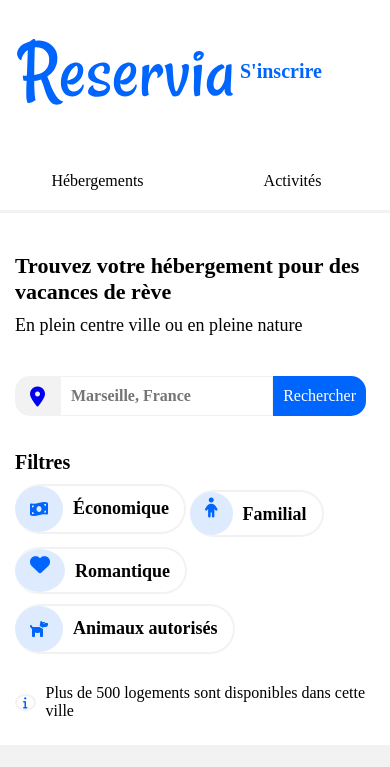
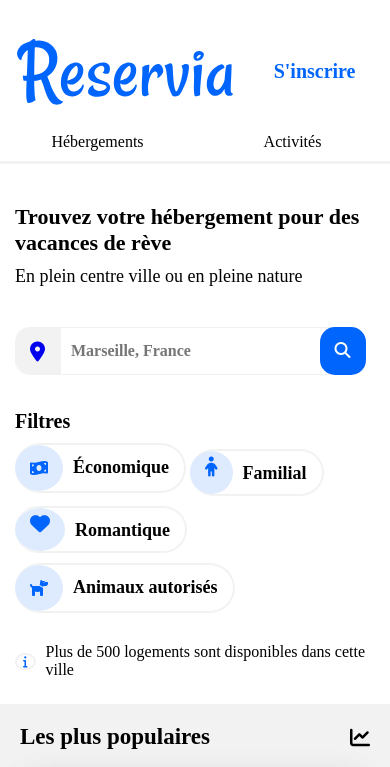
Before and after one commit to nartrix/DanieloDimitri_2_25032021, a plain HTML site: page index.html in a window 390 px wide. Shown: the top 767 px of the page. Drawn offline with Linux system fonts and the light colour scheme; a web font is replaced by a local one.

Commit message:
fix:style: correct margin and add icon btn location

```diff
--- a/index.html
+++ b/index.html
@@ -45,6 +45,7 @@
                     </a>
                     <input  class="text-location" type="text" placeholder="Marseille, France">
                     <button class="btn-search" type="submit">Rechercher</button>
+                    <button class="btn-search-mobile" type="submit"><i class="fas fa-search"></i></button>
                 </div>
             </div>
 
--- a/style.css
+++ b/style.css
@@ -173,6 +173,10 @@
 .btn-search:hover {
     border: none;
     color: #F2F2F2;
+}
+
+.btn-search-mobile {
+    display: none;
 }
 
 /* FILTER */
@@ -522,13 +526,14 @@ footer {
 
 .footer-content {
     display: flex;
+    justify-content: space-between;
+    width: 80%;
 }
 
 .footer-items {
     list-style: none;
     display: flex;
     flex-direction: column;
-    width: 100%;
     margin-top: 40px;
     margin-bottom: 40px;
 }
@@ -567,13 +572,13 @@ footer {
     }
 
     .logo {
-        width: 50%;
         margin-top: 20px;
         margin-left: 15px;
     }
 
+
     .signup-nav {
-        margin-left: 20px;
+        width: 65%;
         display: flex;
         justify-content: flex-end;
     }
@@ -599,15 +604,22 @@ footer {
     .item-menu {
         width: 50%;
         border-bottom: 3px #F2F2F2 solid;
-        padding-bottom: 20px;
+        padding: 0;
         margin: 0;
+        padding-bottom: 10px;
+        padding-top: 10px;
         text-align: center;
+    }
+
+    .item-menu a {
+        padding: 30px;
     }
 
     .item-menu:hover {
         color: #0065FC;
         border-bottom: 3px #0065FC solid ;
     }
+
 
     .item-menu a:hover {
         border: none;
@@ -636,17 +648,37 @@ footer {
 
     .search-location {
         margin-top: 20px;
-        width: 90%;
+        width: 100%;
         margin-left: 15px;
     }
 
     .btn-location {
         border-top-left-radius: 15px;
         border-bottom-left-radius: 15px;
-       }
+        padding: 16px 15px 10px 15px;
+    }
 
     .text-location {
-        width: 90%;
+        width: 100%;
+        border-right: none;
+    }
+
+    .btn-search {
+        display: none;
+    }
+
+    .btn-search-mobile {
+        position: relative;
+        right: 20px;
+        display: initial;
+        cursor: pointer;
+        border: none;
+        background-color: #0065FC;
+        color: #ffff;
+        padding: 15px;
+        border-radius: 15px;
+        font-size: 16px;
+        font-weight: 500;
     }
 
     /* FILTER */
@@ -698,7 +730,7 @@ footer {
 
     }
 
-    .popular-cards a {
+    .btn-popular {
         margin-top: 25px;
         margin-right: 20px;
     }
@@ -847,7 +879,7 @@ footer {
 
     .search-location {
         margin-top: 20px;
-        width: 90%;
+        width: 95%;
         margin-left: 15px;
     }
 
@@ -909,7 +941,7 @@ footer {
 
     }
 
-    .popular-cards a {
+    .btn-popular {
         margin-top: 25px;
         margin-right: 20px;
     }
```
